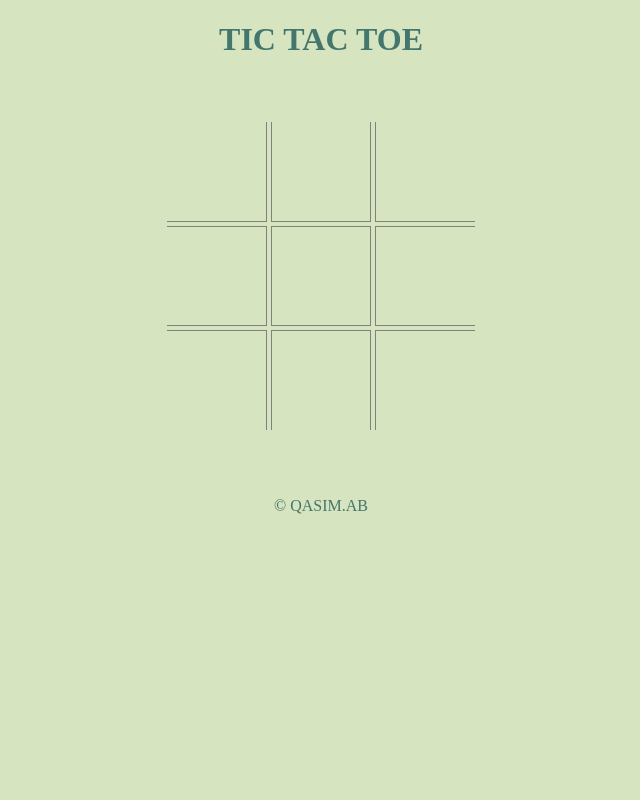
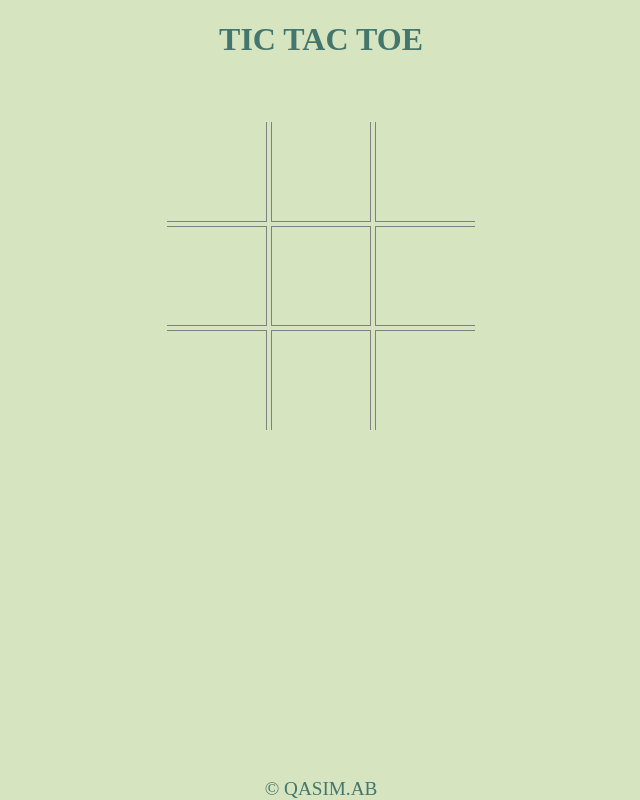
Before and after one commit to qasimbadruddin/xox, a plain HTML site: page index.html in a window 1280 px wide. Shown: the whole page, without its empty margins (319-959 px from the left). Drawn offline with Linux system fonts and the light colour scheme.

Commit message:
Update style.css

```diff
--- a/style.css
+++ b/style.css
@@ -63,7 +63,13 @@ body{
     }
     button:focus{background: silver;}
     .activeBox{background: silver;}
-
+    footer{
+        position: absolute;
+        bottom: 0;
+        left: 0;
+        width: 100%;
+        font-size: larger;
+    }
 @media(max-width:680px){
     #container{
         margin-top: 30%;
```
